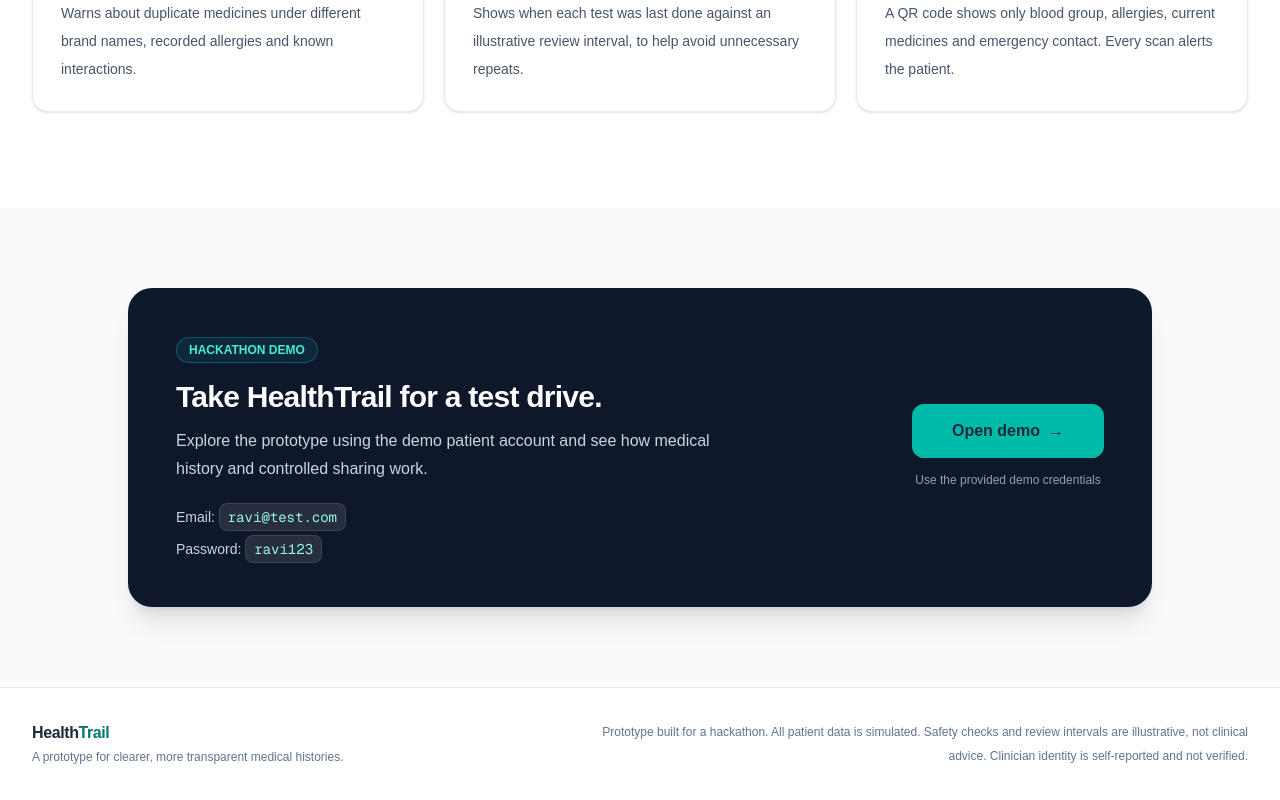
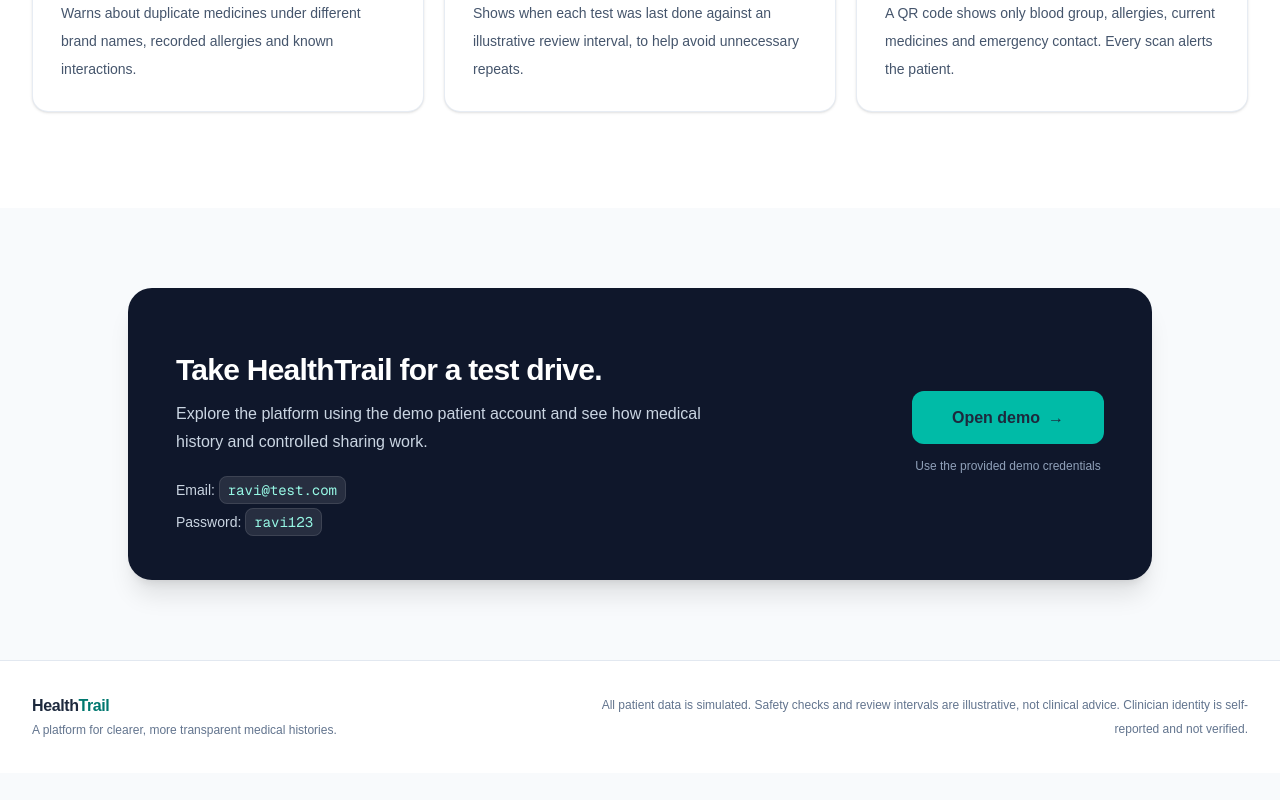
Before and after one commit to Charan-dev247/HealthTrail, a Next.js app: page / in a window 1280 px wide. Shown: the part 1624-2424 px from the top of the page. After the commit the page ends 2397 px from the top, so only its background shows below. Built offline with nearby package versions, Linux system fonts and the light colour scheme.

Commit message:
minor UI changes

```diff
--- a/app/page.tsx
+++ b/app/page.tsx
@@ -245,14 +245,11 @@ export default function Home() {
         <div className="mx-auto max-w-5xl overflow-hidden rounded-3xl bg-slate-900 shadow-xl">
           <div className="grid gap-8 p-7 sm:p-10 lg:grid-cols-[1fr_auto] lg:items-center lg:p-12">
             <div>
-              <span className="inline-flex rounded-full border border-teal-400/30 bg-teal-400/10 px-3 py-1 text-xs font-semibold text-teal-300">
-                HACKATHON DEMO
-              </span>
               <h2 className="mt-4 text-2xl font-bold tracking-tight text-white sm:text-3xl">
                 Take HealthTrail for a test drive.
               </h2>
               <p className="mt-3 max-w-xl leading-7 text-slate-300">
-                Explore the prototype using the demo patient account and see
+                Explore the platform using the demo patient account and see
                 how medical history and controlled sharing work.
               </p>
 
@@ -295,11 +292,11 @@ export default function Home() {
               Health<span className="text-teal-700">Trail</span>
             </p>
             <p className="mt-1 text-xs text-slate-500">
-              A prototype for clearer, more transparent medical histories.
+              A platform for clearer, more transparent medical histories.
             </p>
           </div>
           <p className="max-w-2xl text-xs leading-6 text-slate-500 sm:text-right">
-            Prototype built for a hackathon. All patient data is simulated.
+            All patient data is simulated.
             Safety checks and review intervals are illustrative, not clinical
             advice. Clinician identity is self-reported and not verified.
           </p>
```
